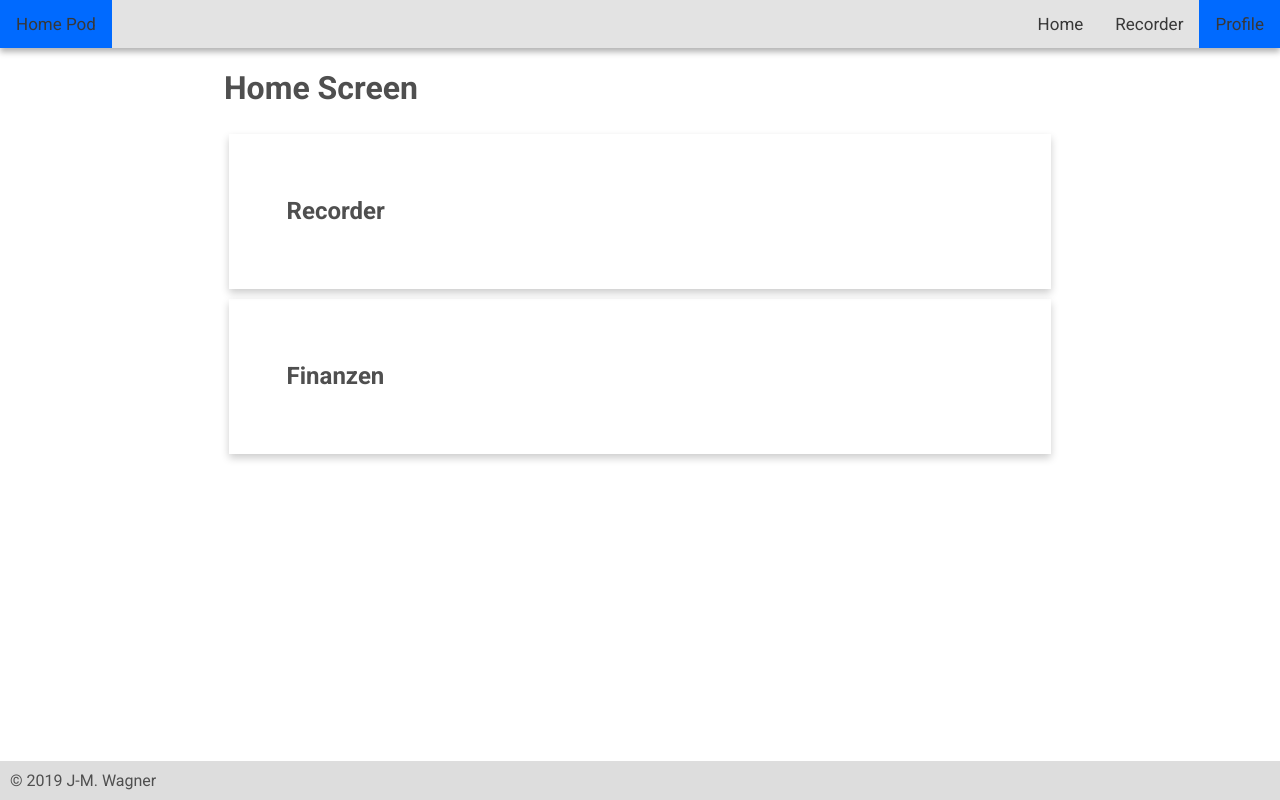
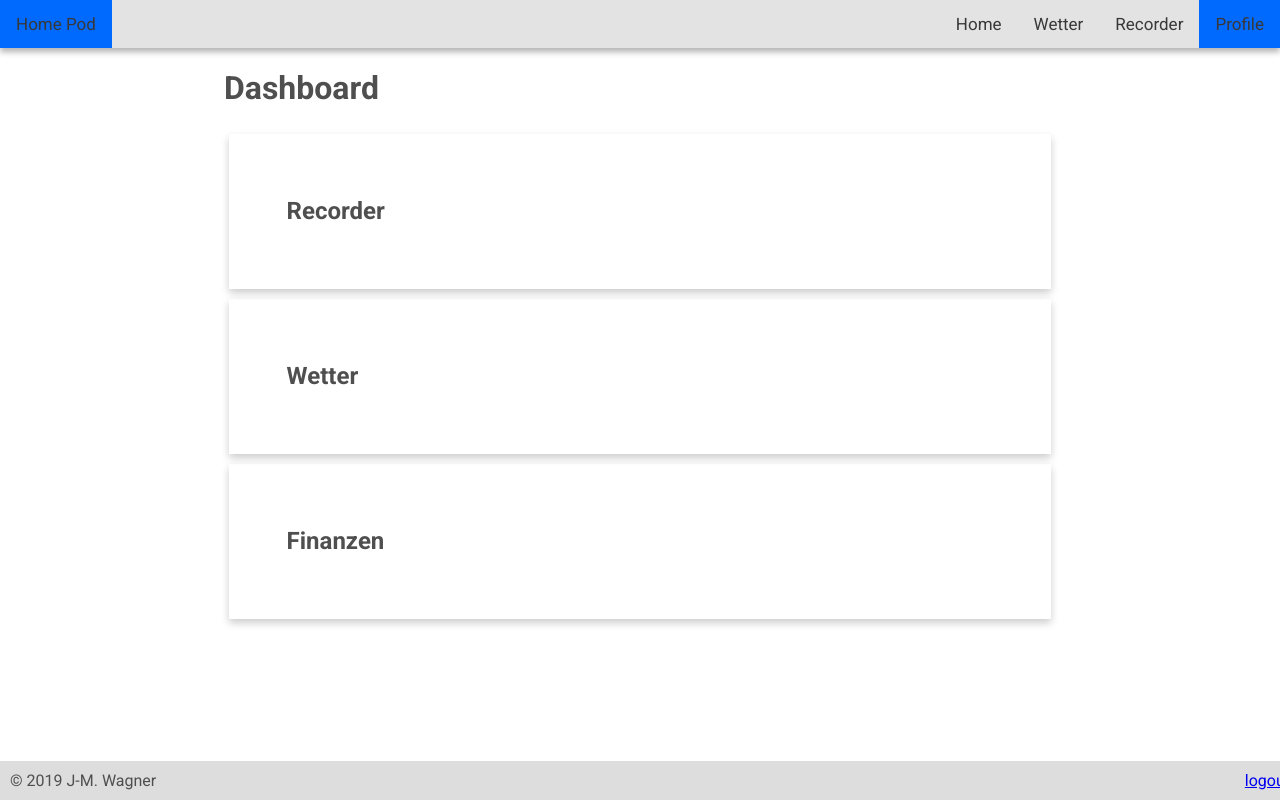
Before and after one commit to WagnerJM/home_pod_client, a Vue app: page / in a window 1280 px wide. Built offline with nearby package versions, Linux system fonts and the light colour scheme; what @smartweb/vue-flash-message, vue-js-modal would draw is missing.

Commit message:
added Weather screen

```diff
--- a/src/App.vue
+++ b/src/App.vue
@@ -13,6 +13,7 @@
       >Profile</router-link>
       <router-link class="right" to="/recorder" v-if="this.$store.state.isAuthenticated">Recorder</router-link>
       <router-link class="right" to="/admin/system" v-if="this.$store.state.user.is_admin">Settings</router-link>
+      <router-link class="right" to="/wetter">Wetter</router-link>
       <router-link class="right" to="/">Home</router-link>
     </div>
 
@@ -20,6 +21,9 @@
     <div class="push"></div>
     <div class="footer">
       <div>&copy; {{ new Date().getFullYear() }} J-M. Wagner</div>
+      <div class="right">
+        <router-link to="/logout" v-if="this.$store.state.isAuthenticated">logout</router-link>
+      </div>
     </div>
   </div>
 </template>
--- a/src/router/index.js
+++ b/src/router/index.js
@@ -7,6 +7,7 @@ import Logout from "../views/auth/Logout.vue";
 import SignUp from "../views/auth/SignUp.vue";
 
 import Profile from "../views/user/Profile.vue";
+import Wetter from "../views/user/Wetter.vue";
 
 import Recorder from "../views/recorder/Recorder.vue";
 import System from "../views/admin/System.vue";
@@ -43,6 +44,18 @@ export default new Router({
       path: "/profile",
       name: "profile",
       component: Profile,
+      beforeEnter(to, from, next) {
+        if (store.state.isAuthenticated) {
+          next();
+        } else {
+          next("/login");
+        }
+      }
+    },
+    {
+      path: "/wetter",
+      name: "wetter",
+      component: Wetter,
       beforeEnter(to, from, next) {
         if (store.state.isAuthenticated) {
           next();
--- a/src/views/Home.vue
+++ b/src/views/Home.vue
@@ -1,10 +1,15 @@
 <template>
   <div class="container">
-    <h1>Home Screen</h1>
+    <h1>Dashboard</h1>
     <div class="flex-container row wrap">
       <div class="card clickable" @click="navigate('/recorder')">
         <div class="card-container">
           <h2>Recorder</h2>
+        </div>
+      </div>
+      <div class="card clickable" @click="navigate('/wetter')">
+        <div class="card-container">
+          <h2>Wetter</h2>
         </div>
       </div>
       <div class="card clickable">
--- /dev/null
+++ b/src/views/user/Wetter.vue
@@ -0,0 +1,13 @@
+<template>
+  <div class="container">
+    <FlashMessage></FlashMessage>
+    <h1>Wetter</h1>
+  </div>
+</template>
+
+<script>
+export default {};
+</script>
+
+<style>
+</style>
```
